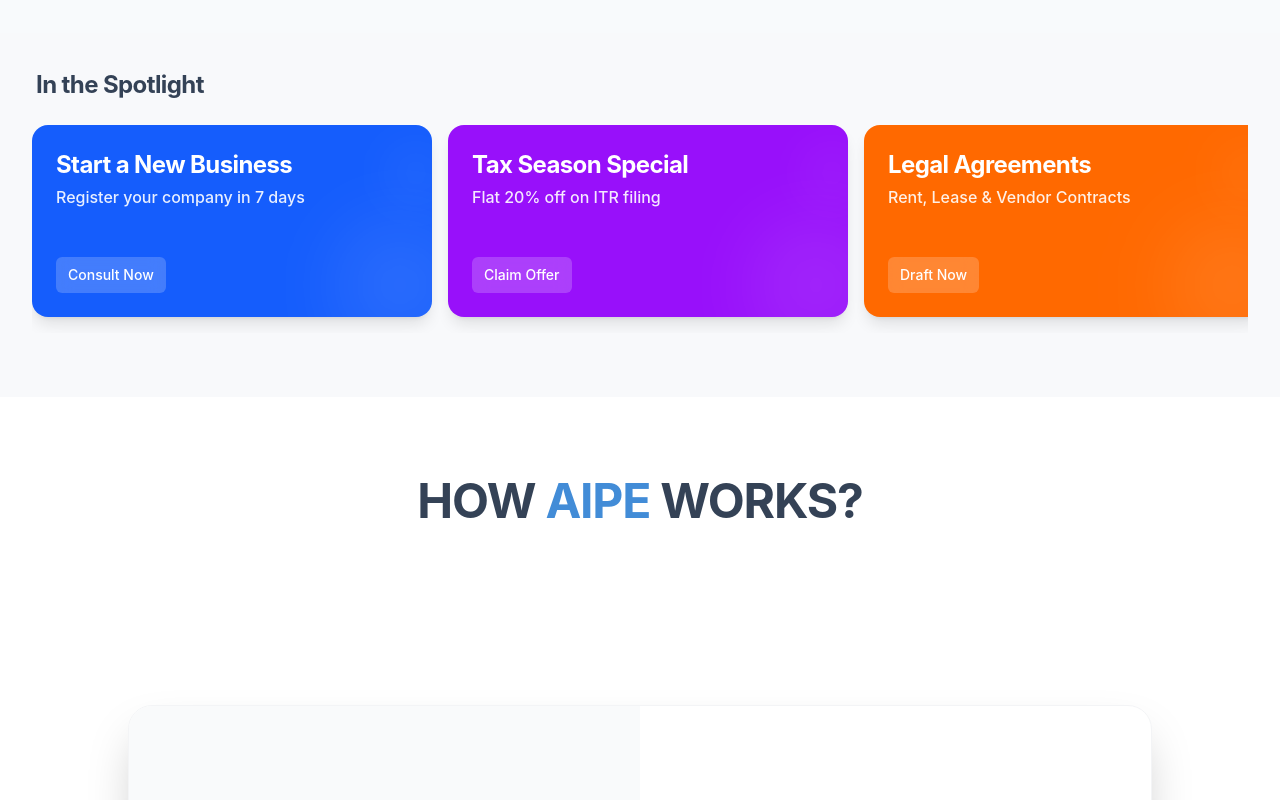
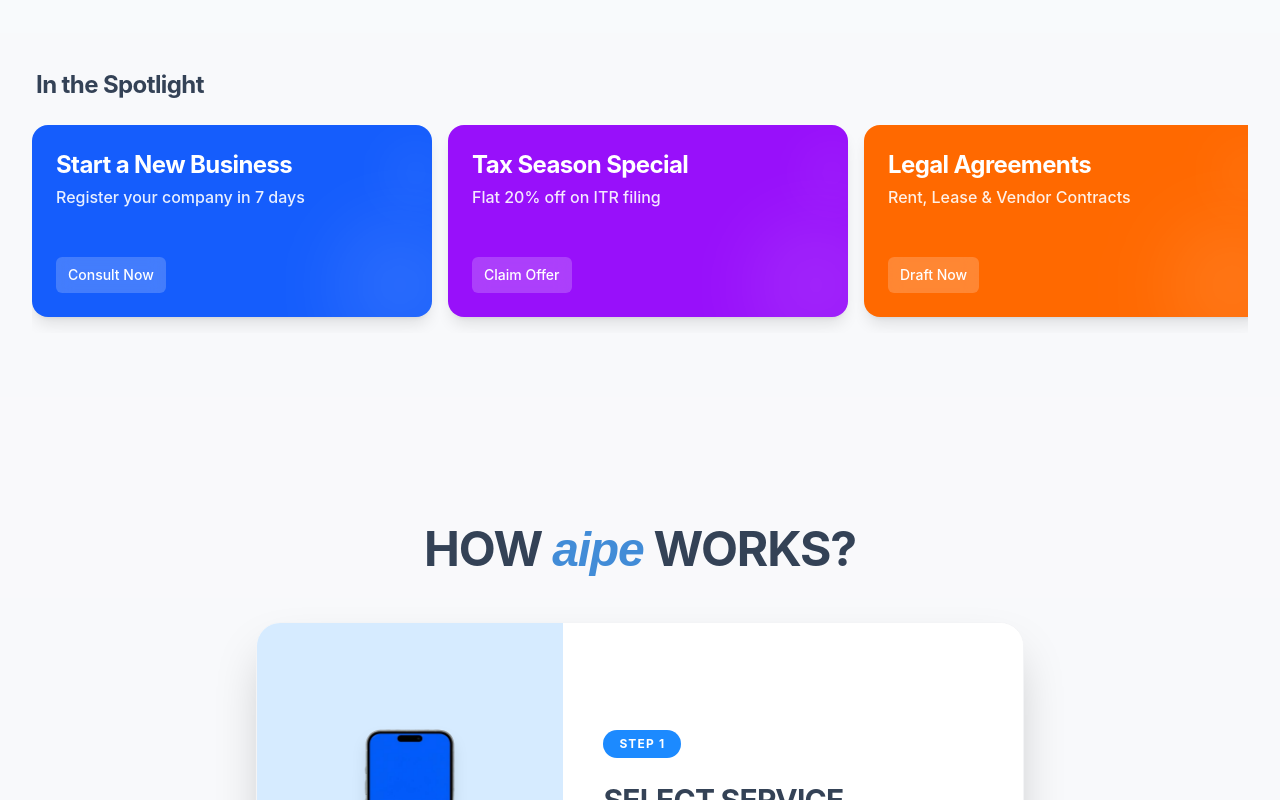
Before and after one commit to Aipe001/aipe-frontend, a Next.js app: page / in a window 1280 px wide. Shown: the part 2000-2800 px from the top of the page. Built offline with nearby package versions, Linux system fonts and the light colour scheme.

Commit message:
card animation rework

```diff
--- a/components/home/HowItWorksSection.tsx
+++ b/components/home/HowItWorksSection.tsx
@@ -1,6 +1,6 @@
 "use client";
 
-import { motion, useScroll, useTransform } from "framer-motion";
+import { motion, useScroll, useTransform, MotionValue } from "framer-motion";
 import { useRef } from "react";
 import Image from "next/image";
 
@@ -11,8 +11,9 @@
     title: "SELECT SERVICE",
     description:
       "Choose from our wide range of financial and legal services like GST, ITR, or Company Registration.",
-    image: "/assets/aipeSplash.png", // Using splash as placeholder for app screen
-    color: "text-pink-500", // Snabbit uses pink accents
+    image: "/assets/aipeSplash.png",
+    color: "bg-[#D6EBFF] text-[#1C8AFF]", // Even more distinctive blue tint
+    badgeColor: "bg-[#1C8AFF]",
   },
   {
     id: 2,
@@ -21,7 +22,8 @@
     description:
       "A dedicated CA, CS, or Legal Expert is assigned to your tasks instantly.",
     image: "/assets/aipeSplash.png",
-    color: "text-blue-500",
+    color: "bg-[#E0F0FF] text-[#1C8AFF]", // Slightly darker blue tint
+    badgeColor: "bg-[#1C8AFF]",
   },
   {
     id: 3,
@@ -30,9 +32,79 @@
     description:
       "Track progress in real-time. Receive your filed documents and certificates directly on the app.",
     image: "/assets/aipeSplash.png",
-    color: "text-green-500",
+    color: "bg-[#F0F7FF] text-[#1C8AFF]", // Lightest Blue
+    badgeColor: "bg-[#1C8AFF]",
   },
 ];
+
+const Card = ({
+  step,
+  index,
+  scrollYProgress,
+}: {
+  step: (typeof steps)[0];
+  index: number;
+  scrollYProgress: MotionValue<number>;
+}) => {
+  // Animation Logic
+  // First card is static (already there) from the start.
+  // Subsequent cards (index > 0) slide up from bottom.
+  // Using 0.25 intervals for stagger.
+
+  const ySpring = useTransform(
+    scrollYProgress,
+    [index * 0.25, index * 0.25 + 0.25],
+    index === 0
+      ? ["0px", "0px"] // First card stays at 0 offset
+      : ["120%", `${index * 30}px`], // Others slide in to their offset
+  );
+
+  const opacitySpring = useTransform(
+    scrollYProgress,
+    [index * 0.25, index * 0.25 + 0.1],
+    index === 0 ? [1, 1] : [0, 1], // First card always visible
+  );
+
+  return (
+    <motion.div
+      style={{
+        y: ySpring,
+        opacity: opacitySpring,
+        zIndex: index + 1,
+      }}
+      className="absolute top-0 w-full max-w-3xl h-[400px] flex rounded-3xl shadow-2xl overflow-hidden border border-gray-100 bg-white"
+    >
+      {/* Visual Side */}
+      <div
+        className={`w-2/5 h-full ${step.color} flex items-center justify-center relative p-8`}
+      >
+        <div className="relative w-full h-full">
+          <Image
+            src={step.image}
+            alt={step.title}
+            fill
+            className="object-contain drop-shadow-xl"
+          />
+        </div>
+      </div>
+
+      {/* Content Side */}
+      <div className="w-3/5 h-full flex flex-col justify-center px-10 bg-white relative">
+        <span
+          className={`inline-block px-4 py-1.5 rounded-full text-xs font-bold tracking-widest text-white mb-6 w-fit ${step.badgeColor}`}
+        >
+          {step.step}
+        </span>
+        <h3 className="text-3xl font-bold text-foreground mb-4 font-display uppercase leading-tight">
+          {step.title}
+        </h3>
+        <p className="text-muted-foreground text-base leading-relaxed font-medium">
+          {step.description}
+        </p>
+      </div>
+    </motion.div>
+  );
+};
 
 export function HowItWorksSection() {
   const containerRef = useRef<HTMLDivElement>(null);
@@ -41,89 +113,33 @@
     offset: ["start start", "end end"],
   });
 
-  // Map scroll progress to active step index (0 to 2)
-  // 0-0.33 -> Step 1
-  // 0.33-0.66 -> Step 2
-  // 0.66-1.0 -> Step 3
+  return (
+    <section className="bg-gray-50/50">
+      {/* Height defines scroll distance. 3 cards * decent scroll/card = ~500vh */}
+      <div ref={containerRef} className="relative h-[500vh]">
+        <div className="sticky top-0 h-screen flex flex-col items-center justify-start overflow-hidden pt-20 md:pt-32">
+          <div className="mb-8 md:mb-12 text-center">
+            <h2 className="text-3xl md:text-5xl font-display font-bold text-foreground">
+              HOW{" "}
+              <span className="brand-text text-5xl font-bold tracking-tight text-primary">
+                aipe
+              </span>{" "}
+              WORKS?
+            </h2>
+          </div>
 
-  return (
-    <section className="bg-white">
-      <div className="py-12 md:py-20 text-center">
-        <h2 className="text-3xl md:text-5xl font-display font-bold text-foreground">
-          HOW <span className="text-primary">AIPE</span> WORKS?
-        </h2>
-      </div>
-
-      <div ref={containerRef} className="relative h-[300vh] bg-white">
-        <div className="sticky top-0 h-screen flex items-center justify-center overflow-hidden">
-          {/* Main Card */}
-          <div className="relative w-full max-w-5xl h-[500px] md:h-[600px] bg-white rounded-3xl shadow-2xl flex overflow-hidden border border-gray-100">
-            {/* Left: Phone Visual (Sticky inside card or changing) */}
-            <div className="w-1/2 h-full bg-gray-50 flex items-center justify-center relative overflow-hidden">
-              <div className="relative w-[250px] md:w-[300px] h-[500px] md:h-[600px]">
-                {/* Here we could animate the image or slide it if we had different screens */}
-                <Image
-                  src="/assets/aipeSplash.png"
-                  alt="App Screen"
-                  fill
-                  className="object-contain"
-                />
-              </div>
-            </div>
-
-            {/* Right: Steps Content */}
-            <div className="w-1/2 h-full flex flex-col justify-center px-8 md:px-16 relative">
-              {steps.map((step, index) => {
-                // Logic to show/hide based on scroll
-                // We can use opacity transforms
-                const startRange = index * 0.33;
-                const endRange = (index + 1) * 0.33;
-
-                const opacity = useTransform(
-                  scrollYProgress,
-                  [startRange, startRange + 0.1, endRange - 0.1, endRange],
-                  [0, 1, 1, 0],
-                );
-
-                // For the last item, keep it visible at end until section scrolls away
-                const finalOpacity =
-                  index === steps.length - 1
-                    ? useTransform(
-                        scrollYProgress,
-                        [startRange, startRange + 0.1],
-                        [0, 1],
-                      )
-                    : opacity;
-
-                return (
-                  <motion.div
-                    key={step.id}
-                    style={{
-                      opacity:
-                        index === steps.length - 1 ? finalOpacity : opacity,
-                    }}
-                    className="absolute inset-0 flex flex-col justify-center px-8 md:px-16 pointer-events-none"
-                  >
-                    <span
-                      className={`inline-block px-4 py-1 rounded-full text-xs font-bold tracking-widest text-white bg-primary mb-6 w-fit`}
-                    >
-                      {step.step}
-                    </span>
-                    <h3 className="text-3xl md:text-4xl font-bold text-foreground mb-4 font-display uppercase">
-                      {step.title}
-                    </h3>
-                    <p className="text-muted-foreground text-lg leading-relaxed">
-                      {step.description}
-                    </p>
-                  </motion.div>
-                );
-              })}
-            </div>
+          <div className="relative w-full max-w-3xl h-[450px] flex items-center justify-center">
+            {steps.map((step, index) => (
+              <Card
+                key={step.id}
+                step={step}
+                index={index}
+                scrollYProgress={scrollYProgress}
+              />
+            ))}
           </div>
         </div>
       </div>
-
-      {/* Explicit spacer to allow scrolling "past" the pinned section typically handled by the height of containerRef */}
     </section>
   );
 }
```
